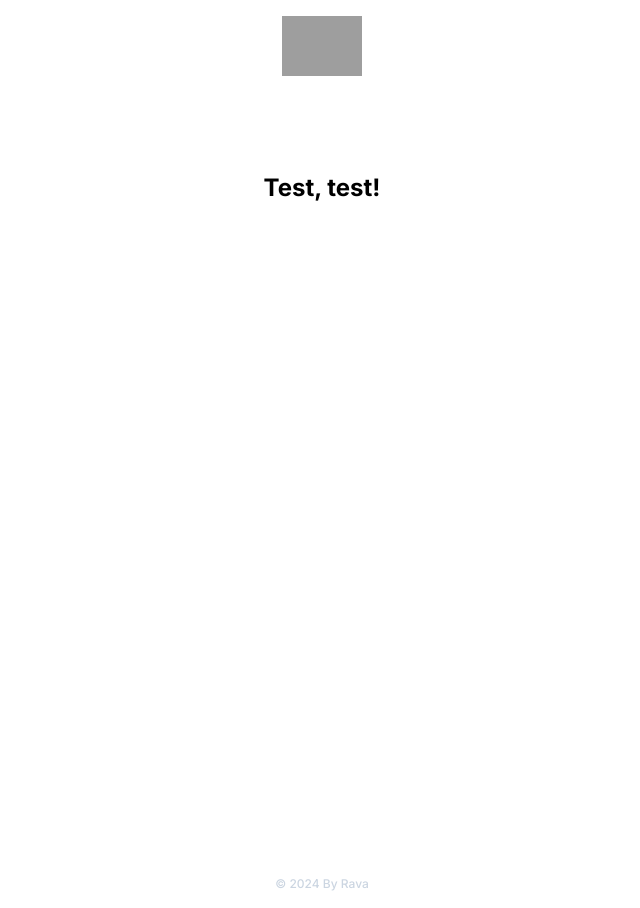
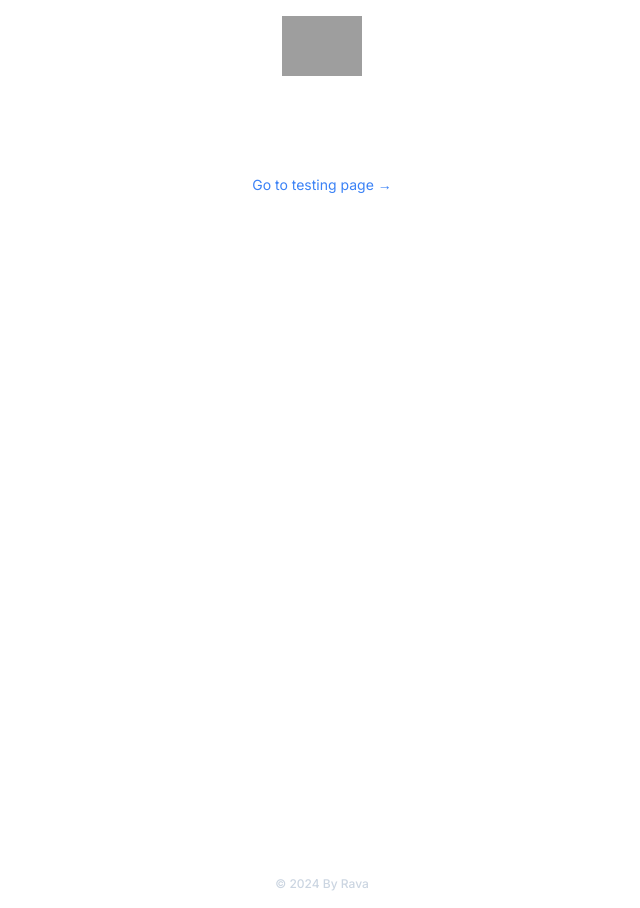
Before and after one commit to mravaloarison/nypc, a Next.js app: page / in a window 1280 px wide. Shown: the whole page, without its empty margins (318-958 px from the left). Built offline with nearby package versions, Linux system fonts and the light colour scheme; grey boxes are pictures that could not be loaded.

Commit message:
design edited

```diff
--- a/app/page.tsx
+++ b/app/page.tsx
@@ -1,9 +1,16 @@
-import Image from "next/image";
+import Link from "next/link";
 
 export default function Home() {
 	return (
 		<main className="flex min-h-screen flex-col items-center justify-between p-24">
-			<div className="text-2xl font-bold">Test, test!</div>
+			<div>
+				<Link
+					href="/test"
+					className="text-blue-500 text-sm hover:underline underline-offset-4"
+				>
+					Go to testing page &rarr;
+				</Link>
+			</div>
 		</main>
 	);
 }
--- a/app/test/page.tsx
+++ b/app/test/page.tsx
@@ -9,6 +9,7 @@ import { PlusCircle } from "lucide-react";
 import ListOfRecipients from "@/components/sections_brkdwn/list_of_recipients";
 import SettingsManagement from "@/components/sections_brkdwn/settings_mg";
 import { toast } from "sonner";
+import { Skeleton } from "@/components/ui/skeleton";
 
 interface Recipient {
 	email: string;
@@ -163,8 +164,13 @@ export default function Test() {
 
 			<div className="flex flex-col items-center justify-center gap-4 pt-12">
 				<p> Next Quotes will be sent in:</p>
-				<h1 className="font-semibold text-xl md:text-3xl text-slate-700">
-					<span className="p-4">⏰</span> {countDown}
+				<h1 className="font-semibold text-xl md:text-3xl text-slate-700 flex items-center gap-4">
+					<span>⏰</span>{" "}
+					{countDown ? (
+						countDown
+					) : (
+						<Skeleton className="md:w-80 w-56 rounded-lg h-10" />
+					)}
 				</h1>
 			</div>
 
--- /dev/null
+++ b/components/ui/skeleton.tsx
@@ -0,0 +1,15 @@
+import { cn } from "@/lib/utils"
+
+function Skeleton({
+  className,
+  ...props
+}: React.HTMLAttributes<HTMLDivElement>) {
+  return (
+    <div
+      className={cn("animate-pulse rounded-md bg-slate-100 dark:bg-slate-800", className)}
+      {...props}
+    />
+  )
+}
+
+export { Skeleton }
```
